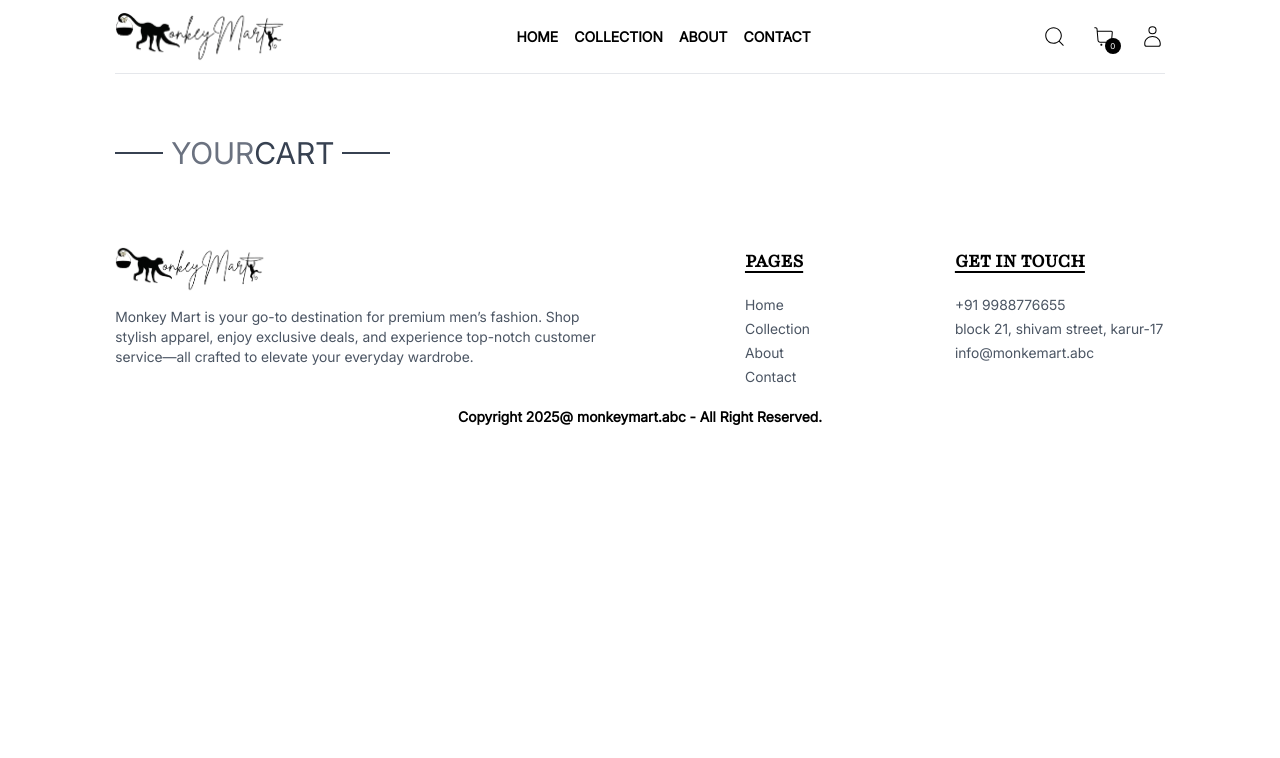
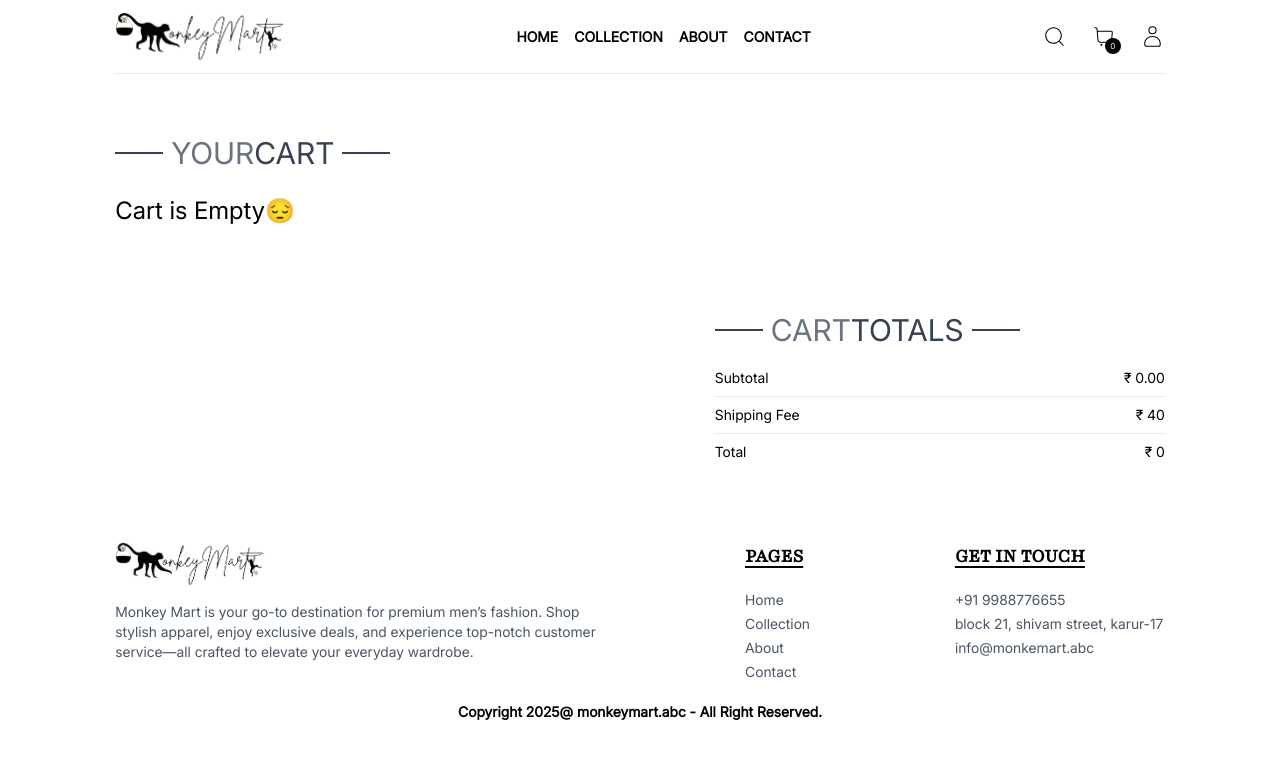
Before and after one commit to LivinkumarS/MonkeyMart, a React (Vite) app in the folder monkeymart-frontend/: page /cart in a window 1280 px wide. Shown: the top 758 px of the page. Built offline with nearby package versions, Linux system fonts and the light colour scheme.

Commit message:
Add Total Amount Component

```diff
--- /dev/null
+++ b/monkeymart-frontend/src/components/CartTotal.jsx
@@ -0,0 +1,38 @@
+import React, { useContext } from "react";
+import { ShopContext } from "../context/ShopContext";
+import Titile from "./Titile";
+
+export default function CartTotal() {
+  const { currency, delivery_fee, getCartAmount } = useContext(ShopContext);
+  return (
+    <div className="w-full">
+      <div className="text-2xl">
+        <Titile text1={"CART"} text2={"TOTALS"} />
+      </div>
+
+      <div className="flex flex-col gap-2 mt-2 text-sm">
+        <div className="flex justify-between">
+          <p>Subtotal</p>
+          <p>
+            {currency} {getCartAmount()}.00
+          </p>
+        </div>
+        <hr />
+        <div className="flex justify-between">
+          <p>Shipping Fee</p>
+          <p>
+            {currency} {delivery_fee}
+          </p>
+        </div>
+        <hr />
+        <div className="flex justify-between">
+          <p>Total</p>
+          <p>
+            {currency}{" "}
+            {getCartAmount() === 0 ? 0 : getCartAmount() + delivery_fee}
+          </p>
+        </div>
+      </div>
+    </div>
+  );
+}
--- a/monkeymart-frontend/src/context/ShopContext.jsx
+++ b/monkeymart-frontend/src/context/ShopContext.jsx
@@ -729,7 +729,27 @@
     },
   ];
 
-  console.log(cartItems);
+  const getCartAmount = () => {
+    let totalAmount = 0;
+    for (let items in cartItems) {
+      let itemInfo = products.find((product) => {
+        return product._id === items;
+      });
+
+
+      for (let item in cartItems[items]) {
+        try {
+          if (cartItems[items][item] > 0)
+            totalAmount += itemInfo.price * cartItems[items][item];
+        } catch (err) {
+          console.log(err);
+
+        }
+      }
+    }
+
+    return totalAmount;
+  };
 
   const value = {
     currency,
@@ -741,6 +761,7 @@
     addToCart,
     getCartCount,
     updateQuantity,
+    getCartAmount
   };
 
   return (
--- a/monkeymart-frontend/src/pages/Cart.jsx
+++ b/monkeymart-frontend/src/pages/Cart.jsx
@@ -2,6 +2,8 @@
 import { ShopContext } from "../context/ShopContext";
 import Titile from "../components/Titile";
 import { CiTrash } from "react-icons/ci";
+import CartTotal from "../components/CartTotal";
+import { toast } from "sonner";
 
 export default function Cart() {
   const { products, currency, cartItems, updateQuantity } =
@@ -29,7 +31,8 @@
         <Titile text1={"YOUR"} text2={"CART"} />
       </div>
       <div>
-        {cartData.map((item, ind) => {
+        {cartData.length > 0 ? (
+          cartData.map((item, ind) => {
             const productData = products.find((product) => {
               return product._id === item._id;
             });
@@ -56,7 +59,7 @@
                     </div>
                   </div>
                 </div>
-              <div className="flex flex-col sm:flex-row items-center gap-2">
+                <div className="flex flex-col-reverse sm:flex-row items-center gap-2">
                   <button
                     className="px-3 sm:py-1 bg-gray-200 rounded"
                     onClick={() => {
@@ -87,13 +90,23 @@
 
                 <CiTrash
                   onClick={() => {
+                    toast.warning(`${productData.name} is removed!`);
                     updateQuantity(item._id, item.size, 0);
                   }}
                   className=" cursor-pointer text-2xl"
                 />
               </div>
             );
-        })}
+          })
+        ) : (
+          <p className="text-2xl">Cart is Empty😔</p>
+        )}
+      </div>
+
+      <div className="flex justify-end my-20">
+        <div className="w-full sm:w-[450px]">
+          <CartTotal />
+        </div>
       </div>
     </div>
   );
--- a/monkeymart-frontend/src/pages/Product.jsx
+++ b/monkeymart-frontend/src/pages/Product.jsx
@@ -19,9 +19,6 @@
       })
     );
   };
-
-
-
 
   useEffect(() => {
     fetchProductData();
@@ -45,7 +42,9 @@
                 key={ind}
                 className="w-[24%] sm:w-full sm:mb-3 flex-shrink-0 cursor-pointer"
                 alt={`Product Image${ind}`}
-                onClick={()=>{setImage(productData.image[ind])}}
+                onClick={() => {
+                  setImage(productData.image[ind]);
+                }}
               />
             ))}
           </div>
@@ -97,7 +96,12 @@
 
             <button
               onClick={() => {
-                size?addToCart(productData._id, size):toast.warning("Please Select The SIZE")
+                if (size) {
+                  addToCart(productData._id, size);
+                  toast.success(`${productData.name} ${size} is added to cart!`);
+                } else {
+                  toast.warning("Please Select The SIZE");
+                }
               }}
               className="bg-black text-white text-md font-thin px-8 py-2 mt-5 cursor-pointer w-fit"
             >
```
Lines whose indentation alone changed are shown as unchanged.
